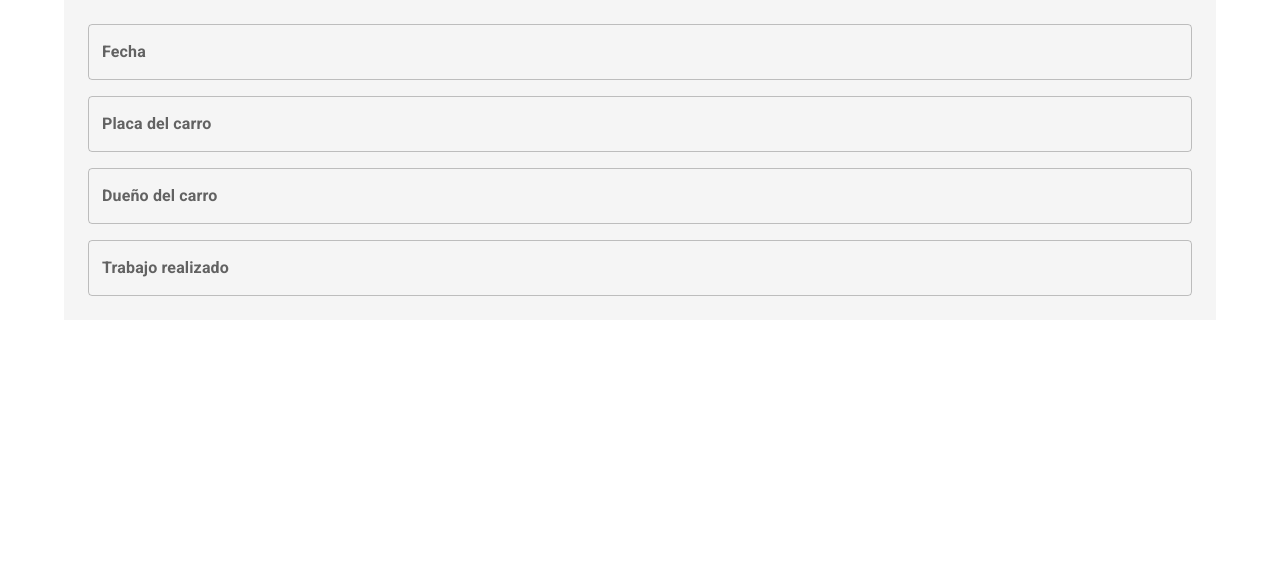
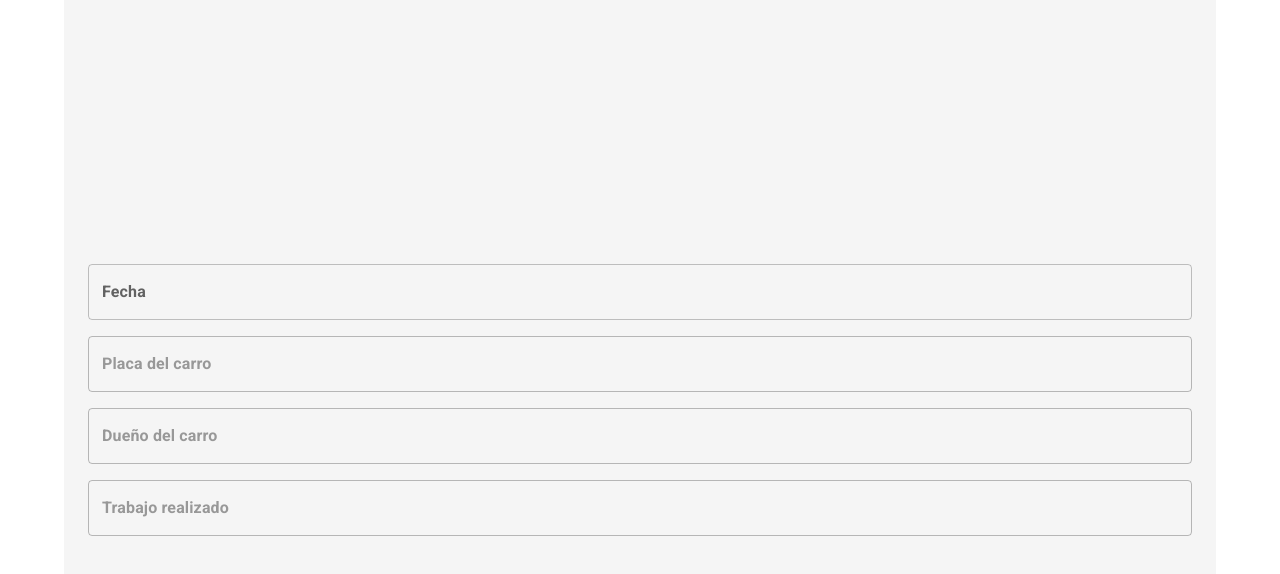
Before and after one commit to ZzzandyzzZ/car-minder-frontend, a Next.js app: page /dashboard/record/create in a window 1280 px wide. Shown: the top 574 px of the page. Built offline with nearby package versions, Linux system fonts and the light colour scheme.

Commit message:
Add DashboardLayout To all dashboard pages

```diff
--- a/src/modules/record/components/RecordCreationForm.tsx
+++ b/src/modules/record/components/RecordCreationForm.tsx
@@ -1,24 +1,17 @@
-import { Box, Container, TextField } from '@mui/material'
+import { TextField } from '@mui/material'
 import { DatePicker } from '@mui/x-date-pickers'
 import { useRouter } from 'next/navigation'
+
 export function RecordCreationForm(): JSX.Element {
   const { push } = useRouter()
   return (
-    <Container>
-      <Box
-        display="flex"
-        flexDirection="column"
-        gap={2}
-        bgcolor="whitesmoke"
-        p={3}
-        justifyContent="center"
-        alignItems="center"
-      >
+    <>
       <DatePicker label="Fecha" slotProps={{ textField: { fullWidth: true } }} />
       <TextField
         label="Placa del carro"
         inputProps={{ style: { textAlign: 'center' } }}
         fullWidth
+        disabled
         onClick={() => {
           push('/dashboard/car/create')
         }}
@@ -33,16 +26,17 @@ export function RecordCreationForm(): JSX.Element {
         onClick={() => {
           push('/dashboard/user/create')
         }}
+        disabled
       />
       <TextField
         label="Trabajo realizado"
         inputProps={{ style: { textAlign: 'center' } }}
         fullWidth
+        disabled
         onClick={() => {
           push('/dashboard/service/create')
         }}
       />
-      </Box>
-    </Container>
+    </>
   )
 }
--- a/src/pages/_app.tsx
+++ b/src/pages/_app.tsx
@@ -10,6 +10,7 @@ import blueTheme from '@theme/blueTheme'
 import createEmotionCache from '@theme/createEmotionCache'
 
 import '@fontsource/roboto/700.css'
+import 'global.css'
 
 // Client-side cache, shared for the whole session of the user in the browser.
 const clientSideEmotionCache = createEmotionCache()
--- a/src/pages/dashboard/record/create/index.tsx
+++ b/src/pages/dashboard/record/create/index.tsx
@@ -1,5 +1,10 @@
 import { RecordCreationForm } from '@record/components'
+import { DashboardLayout } from '@layouts/dashboard/DashboardLayout'
 
 export default function RecordCreationPage(): JSX.Element {
-  return <RecordCreationForm />
+  return (
+    <DashboardLayout backButton={false}>
+      <RecordCreationForm />
+    </DashboardLayout>
+  )
 }
```
Also changed, not shown: src/modules/service/components/ServiceCreationForm.tsx (+7 -1 lines), src/pages/dashboard/car/create/index.tsx (+6 -1 lines), src/pages/dashboard/service/create/index.tsx (+6 -1 lines), src/pages/dashboard/user/create/index.tsx (+6 -1 lines). Lines whose indentation alone changed are shown as unchanged.
